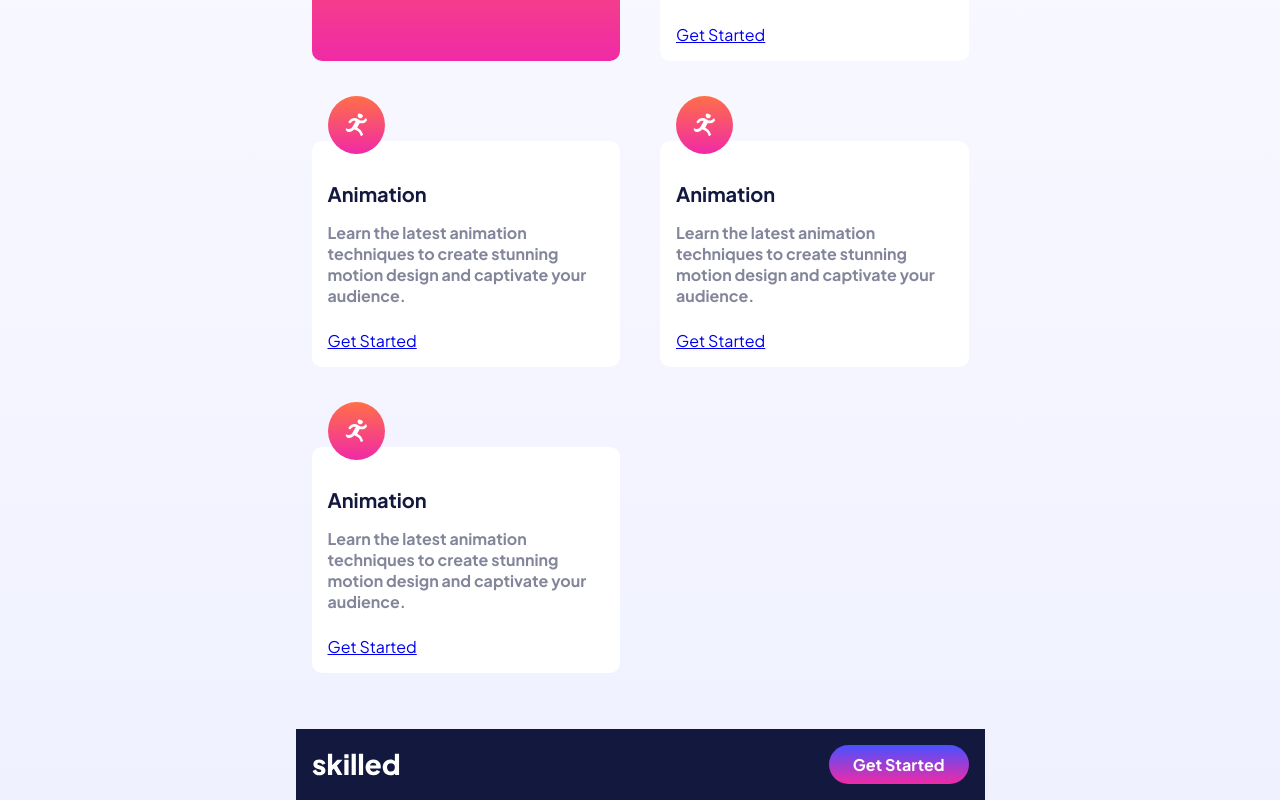
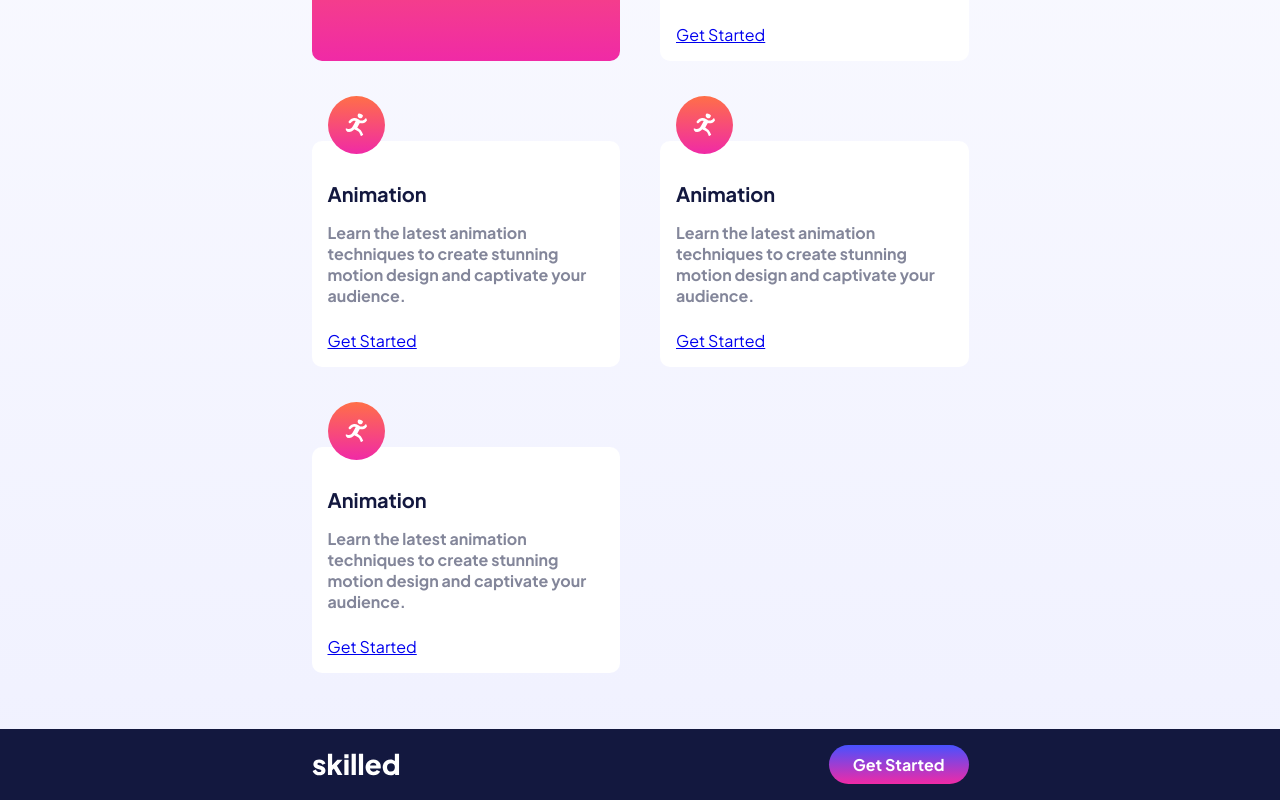
Before and after one commit to nikachitava/skilled-elearning, a React (Vite) app: page / in a window 1280 px wide. Shown: the part 812-1612 px from the top of the page. Built offline with nearby package versions, Linux system fonts and the light colour scheme.

Commit message:
some css update

```diff
--- a/src/components/footer/Footer.css
+++ b/src/components/footer/Footer.css
@@ -1,8 +1,12 @@
 footer {
+    width: 100%;
+    background-color: #13183F;
+}
+
+footer div {
     display: flex;
     justify-content: space-between;
     align-items: center;
-    background-color: #13183F;
 }
 
 footer img {
--- a/src/components/footer/Footer.tsx
+++ b/src/components/footer/Footer.tsx
@@ -3,9 +3,11 @@ import logo_white from "../../../public/images/logo_white.svg";
 
 export const Footer = () => {
 	return (
-		<footer className="container">
-			<img src={logo_white} alt="logo" />
-			<a href="#">Get Started</a>
+		<footer>
+			<div className="container">
+				<img src={logo_white} alt="logo" />
+				<a href="#">Get Started</a>
+			</div>
 		</footer>
 	);
 };
```
